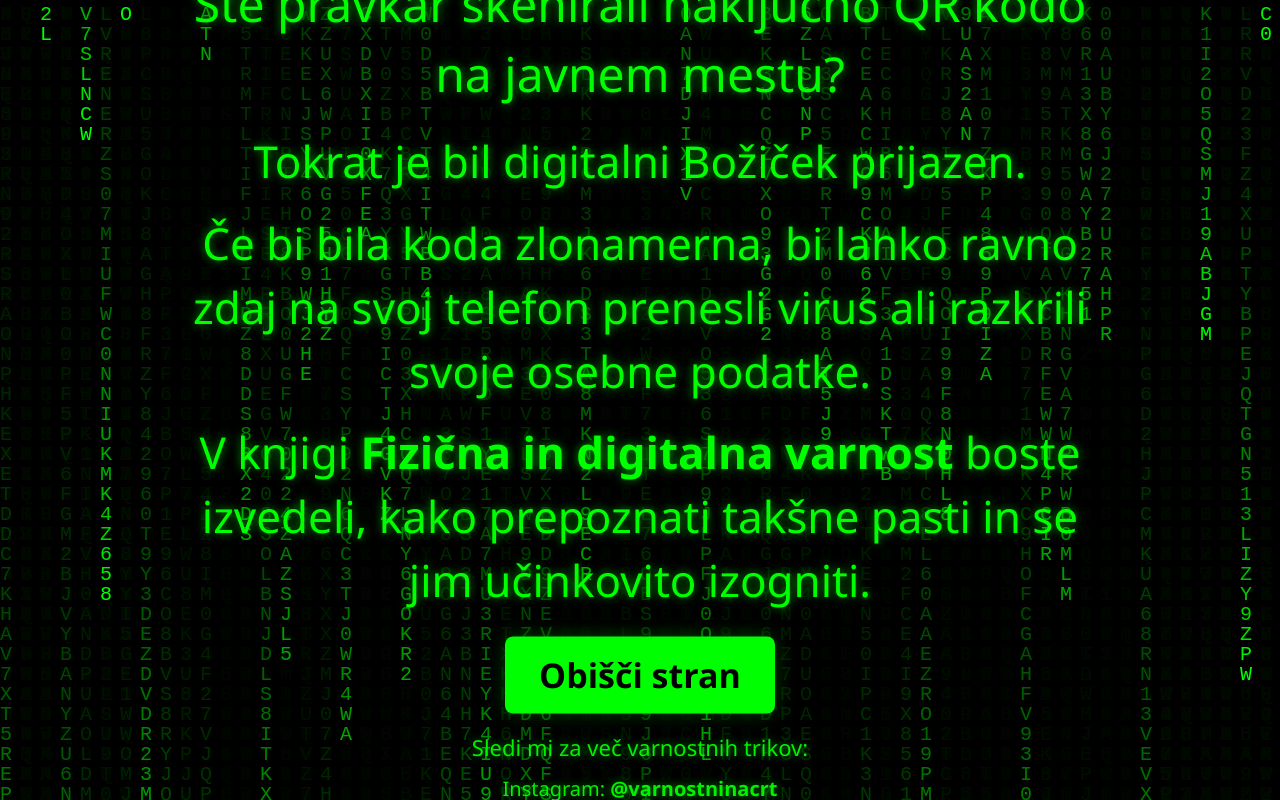
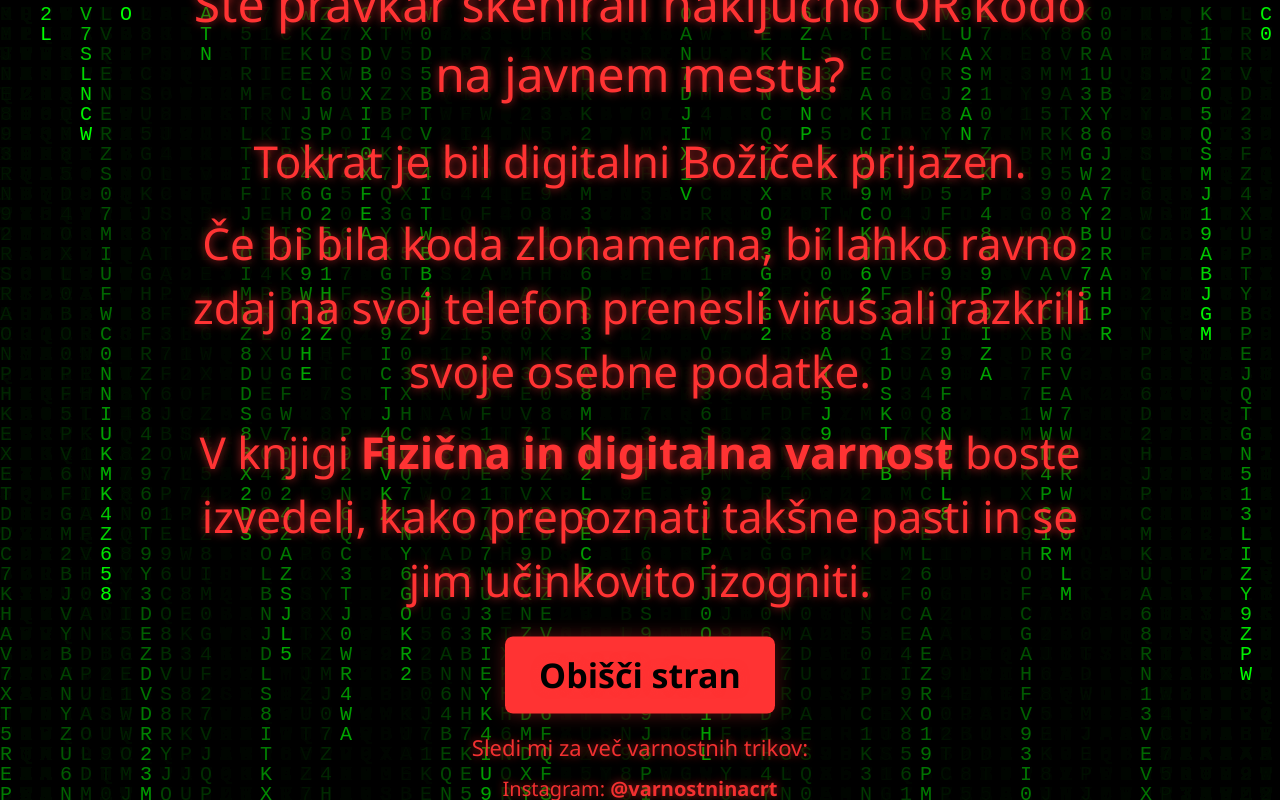
Before and after one commit to ovn-varnost/Cyberpage, a plain HTML site: page index.html in a window 1280 px wide. Drawn offline with Linux system fonts and the light colour scheme.

Commit message:
Update color scheme to use red instead of green
Changed the primary color from green to red for text and button styles.

```diff
--- a/index.html
+++ b/index.html
@@ -6,7 +6,7 @@
 <title>Varnostni nasvet</title>
 <style>
   :root{
-    --matrix-green: #00ff00;
+    --matrix-green: #ff3333; /* sedaj rdeča barva za tekst in gumb */
     --matrix-dark: #0b0b0b;
   }
   html,body{
@@ -40,7 +40,7 @@
     line-height:1.45;
     background: rgba(0,0,0,0.35);
     border-radius:10px;
-    text-shadow: 0 0 10px rgba(0,255,0,0.6);
+    text-shadow: 0 0 10px rgba(255,51,51,0.7);
   }
 
   .centerBox p{
@@ -68,7 +68,7 @@
     color:#000;
     text-decoration:none;
     font-weight:700;
-    box-shadow:0 0 18px rgba(0,255,0,0.25);
+    box-shadow:0 0 18px rgba(255,51,51,0.35);
   }
   .btn:hover{ filter:brightness(.95); }
 
```
